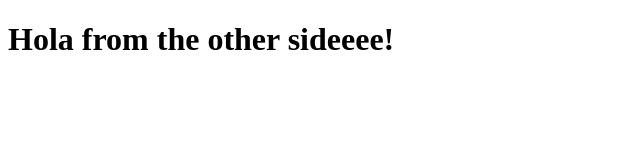
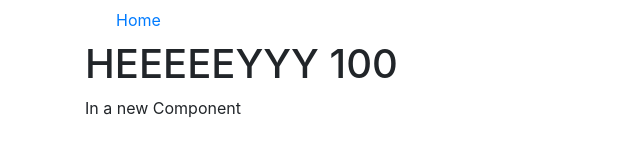
Before and after one commit to fauxxi/reactjs-basics, a React app: page / in a window 1280 px wide. Shown: the whole page, without its empty margins (0-640 px from the left). Built offline with nearby package versions, Linux system fonts and the light colour scheme.

Commit message:
reactjs dynamic content

```diff
--- /dev/null
+++ b/src/app/components/Header.js
@@ -0,0 +1,17 @@
+import React from "react";
+
+export class Header extends React.Component {
+  render(){
+    return (
+      <nav className=" navbar navbar-default">
+        <div className="container">
+          <div className="navbar-header">
+            <ul className="nav navbar-nav">
+              <li><a href="#">Home</a></li>
+            </ul>
+          </div>
+        </div>
+      </nav>
+    );
+  }
+}
--- /dev/null
+++ b/src/app/components/Home.js
@@ -0,0 +1,11 @@
+import React from "react";
+
+export class Home extends React.Component {
+  render(){
+    return(
+      <div>
+        <p>In a new Component</p>
+      </div>
+    );
+  }
+}
--- a/src/app/index.js
+++ b/src/app/index.js
@@ -1,12 +1,17 @@
 import React from "react";
 import { render } from "react-dom";
+
+import { Header } from "./components/Header";
+import { Home } from "./components/Home";
 
 class App extends React.Component {
 
   render(){
     return (
-    <div>
-      <h1>Hola from the other sideeee!</h1>
+    <div className="container">
+      <Header/>
+      <h1>HEEEEEYYY {10*10}</h1>
+      <Home/>
     </div>
     );
   }
--- a/src/index.html
+++ b/src/index.html
@@ -5,6 +5,7 @@
     <meta charset="utf-8">
     <link rel="shortcut icon" href="">
     <title>ReactJS Basics</title>
+    <link rel="stylesheet" href="https://stackpath.bootstrapcdn.com/bootstrap/4.1.3/css/bootstrap.min.css" integrity="sha384-MCw98/SFnGE8fJT3GXwEOngsV7Zt27NXFoaoApmYm81iuXoPkFOJwJ8ERdknLPMO" crossorigin="anonymous">
   </head>
 
   <body>
```
